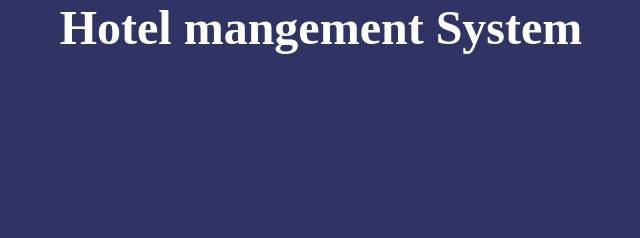
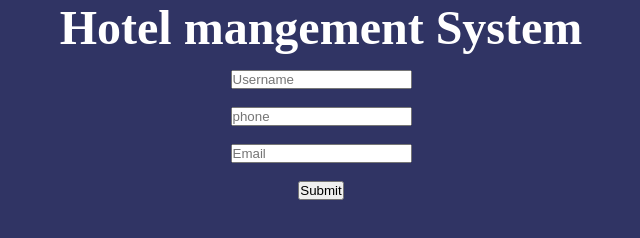
Before and after one commit to Adebayoawwal/HotelManagement, a plain HTML site: page index.html in a window 1280 px wide. Shown: the whole page, without its empty margins (319-959 px from the left). Drawn offline with Linux system fonts and the light colour scheme.

Commit message:
second commit

```diff
--- a/index.html
+++ b/index.html
@@ -11,6 +11,19 @@
     <div class="container" id="main">
         <div class="main">
             <h2>Hotel mangement System</h2>
+
+            <div class="input" id="input">
+                <div class="inp">
+                    <input placeholder="Username" type="text" class="user" id="username" required="required"/>
+                </div>
+                <div class="inp">
+                    <input placeholder="phone" type="text" class="user" id="username" required="required"/>
+                </div>
+                <div class="inp">
+                    <input placeholder="Email" type="text" class="user" id="username" required="required"/>
+                </div>
+                <button class="button" id="button" type="submit">Submit</button>
+            </div>
         </div>
     </div>
 </body>
```
